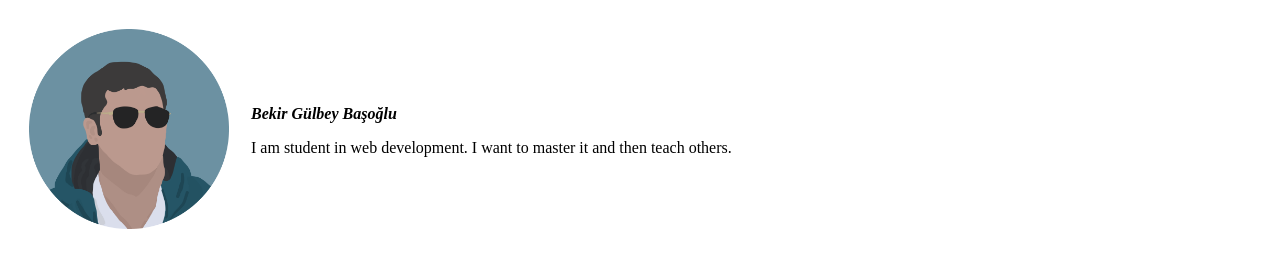
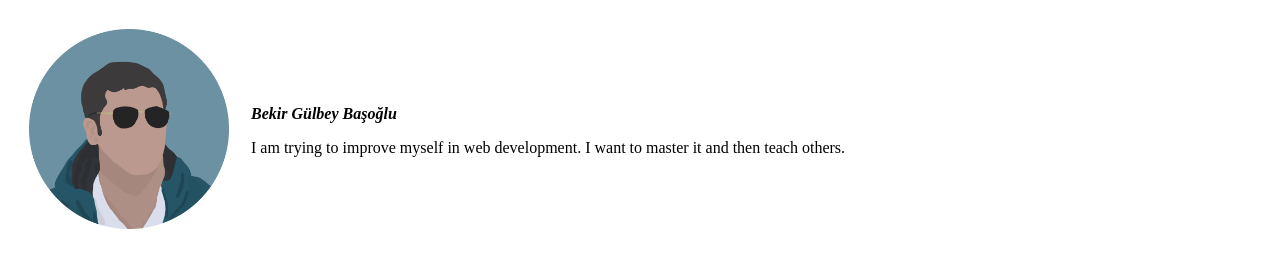
Before and after one commit to BGB37/CV, a plain HTML site: page index.html in a window 1280 px wide. Shown: the top 253 px of the page. Drawn offline with Linux system fonts and the light colour scheme.

Commit message:
Update index.html

```diff
--- a/index.html
+++ b/index.html
@@ -14,7 +14,7 @@
        <td> <img src="bgbcircleshapedprofilepic.png" alt="BGB's Profile Picture" height="200px"> </td>
        <td>
          <p><strong><em>Bekir Gülbey Başoğlu</strong></em></p>
-          <p>I am student in web development. I want to master it and then teach others.</p>
+          <p>I am trying to improve myself in web development. I want to master it and then teach others.</p>
         </td>
      </tr>
    </table>
```
